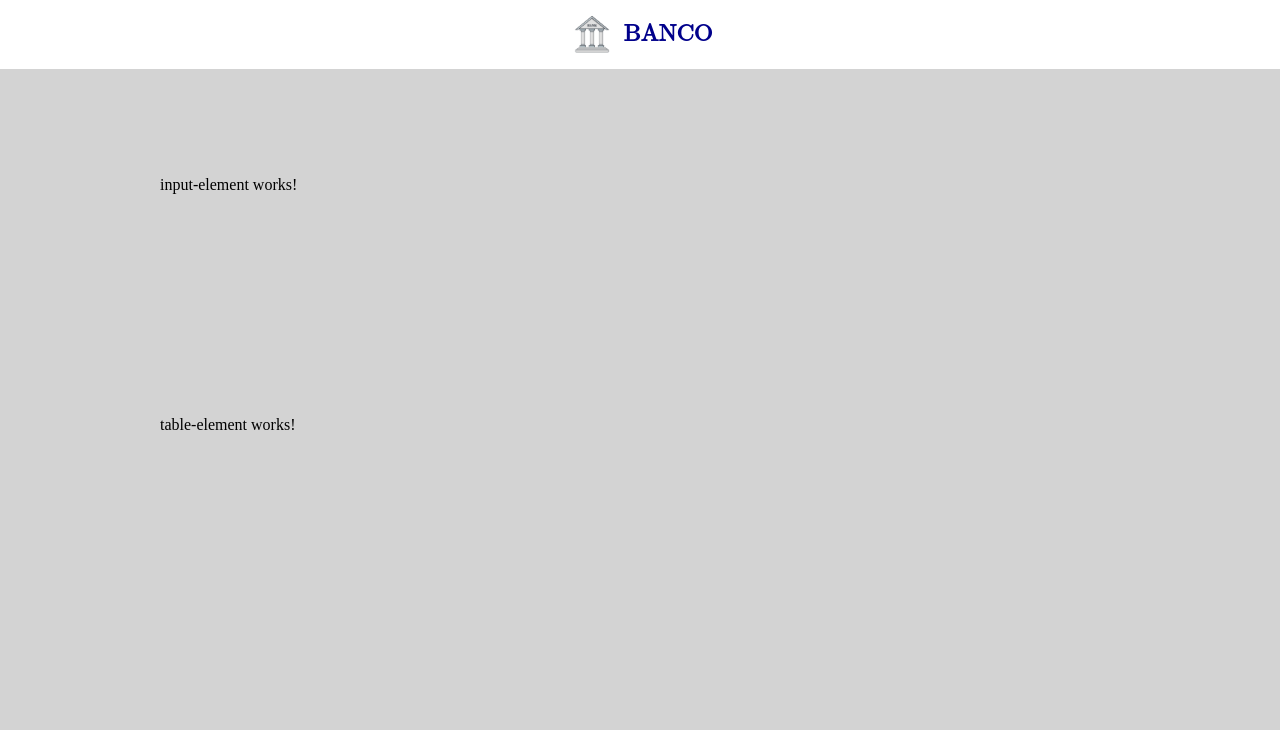
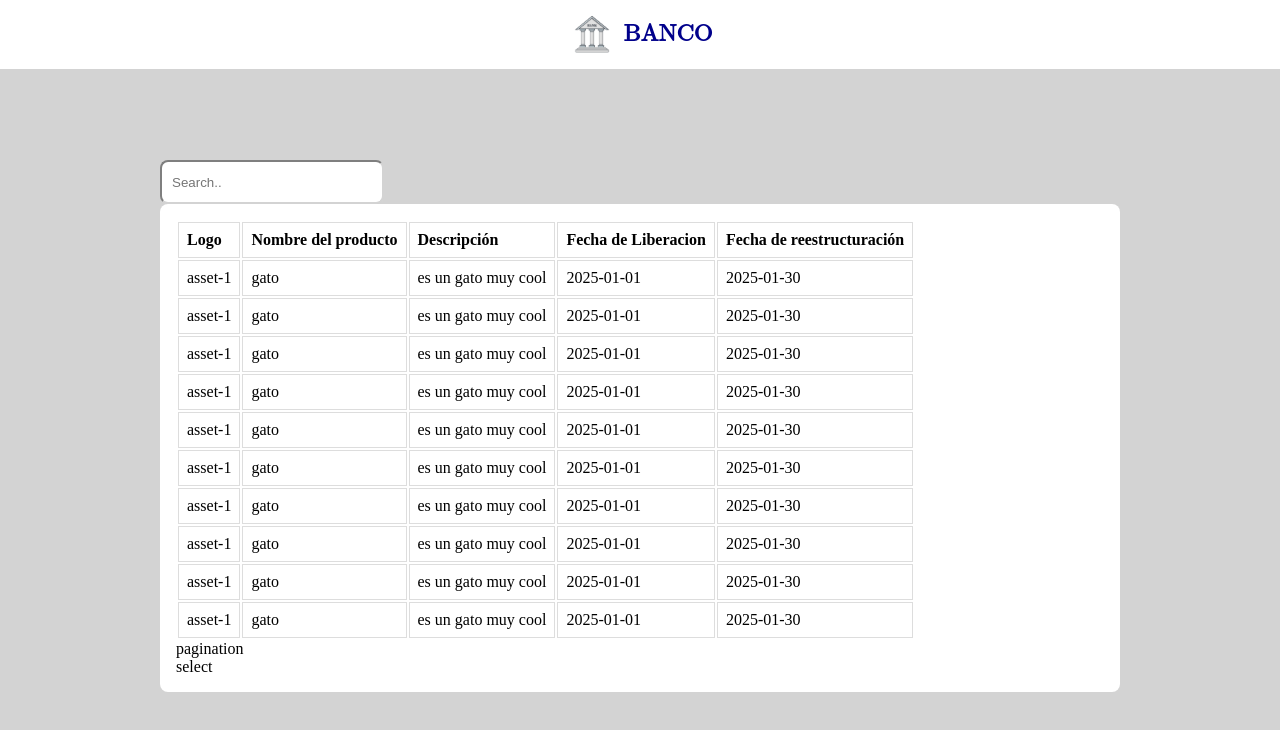
Before and after one commit to Grimmjow28/cristiam-bonilla-prueba, an Angular app: page /bank-administrator in a window 1280 px wide. Shown: the top 730 px of the page. Built offline with nearby package versions, Linux system fonts and the light colour scheme.

Commit message:
added normal table with mocked data

```diff
--- a/src/app/shared-elements/input-element/input-element.component.html
+++ b/src/app/shared-elements/input-element/input-element.component.html
@@ -1 +1,4 @@
-<p>input-element works!</p>
+<div>
+    <label *ngIf="controlConfiguration.label" for="">{{controlConfiguration.label}}</label>
+    <input class="input-element__input" [formControl]="control" [type]="controlConfiguration.type" [placeholder]="controlConfiguration.placeholder">
+</div>
--- a/src/app/shared-elements/input-element/input-element.component.scss
+++ b/src/app/shared-elements/input-element/input-element.component.scss
@@ -0,0 +1,8 @@
+.input-element__input {
+    border-radius: 8px;
+    height: 30px;
+    width: max-content;
+    min-width: 200px;
+    border-color: lightgray;
+    padding: 5px 10px;
+}
--- a/src/app/shared-elements/input-element/input-element.component.ts
+++ b/src/app/shared-elements/input-element/input-element.component.ts
@@ -1,19 +1,25 @@
+import { CommonModule } from '@angular/common';
 import { Component, input, Input } from '@angular/core';
 import { FormControl, ReactiveFormsModule} from '@angular/forms'
 
 @Component({
   selector: 'app-input-element',
   standalone: true,
-  imports: [ReactiveFormsModule],
+  imports: [ReactiveFormsModule, CommonModule],
   templateUrl: './input-element.component.html',
   styleUrl: './input-element.component.scss'
 })
 export class InputElementComponent {
   @Input() control: FormControl = new FormControl()
-  @Input() controlConfiguration: any = {
+  @Input() controlConfiguration: InputElementInteface = {
     label:'',
     placeholder: '',
-    inputType: 'text',
+    type: 'text',
   }
+}
 
+export interface InputElementInteface {
+  label?: string;
+  placeholder: string;
+  type: string;
 }
--- a/src/app/shared-elements/table-element/table-element.component.html
+++ b/src/app/shared-elements/table-element/table-element.component.html
@@ -1 +1,20 @@
-<p>table-element works!</p>
+<div class="table-element__container">
+    <table>
+        <tr>
+          <th>Logo</th>
+          <th>Nombre del producto</th>
+          <th>Descripción</th>
+          <th>Fecha de Liberacion</th>
+          <th>Fecha de reestructuración</th>
+        </tr>
+        <tr *ngFor="let element of elementsToShow">
+            <td>{{element.logo}}</td>
+            <td>{{element.name}}</td>
+            <td>{{element.descripton}}</td>
+            <td>{{element.dateRelease}}</td>
+            <td>{{element.dateRevision}}</td>
+        </tr>
+      </table>
+      <div>pagination</div>
+      <div>select</div>
+</div>
--- a/src/app/shared-elements/table-element/table-element.component.scss
+++ b/src/app/shared-elements/table-element/table-element.component.scss
@@ -0,0 +1,11 @@
+.table-element__container {
+    background-color: white;
+    border-radius: 8px;
+    padding: 1rem;
+}
+
+td, th {
+    border: 1px solid #dddddd;
+    text-align: left;
+    padding: 8px;
+  }
--- a/src/app/shared-elements/table-element/table-element.component.ts
+++ b/src/app/shared-elements/table-element/table-element.component.ts
@@ -1,12 +1,106 @@
-import { Component } from '@angular/core';
+import { CommonModule } from '@angular/common';
+import { Component, Input } from '@angular/core';
 
 @Component({
   selector: 'app-table-element',
   standalone: true,
-  imports: [],
+  imports: [CommonModule],
   templateUrl: './table-element.component.html',
   styleUrl: './table-element.component.scss'
 })
 export class TableElementComponent {
 
+  @Input() elementsToShow: TableElementInterface[] = [
+    {
+      id: 'uno',
+      name: 'gato',
+      descripton: 'es un gato muy cool',
+      logo: 'asset-1',
+      dateRelease: '2025-01-01',
+      dateRevision: '2025-01-30',
+    },
+    {
+      id: 'uno',
+      name: 'gato',
+      descripton: 'es un gato muy cool',
+      logo: 'asset-1',
+      dateRelease: '2025-01-01',
+      dateRevision: '2025-01-30',
+    },
+    {
+      id: 'uno',
+      name: 'gato',
+      descripton: 'es un gato muy cool',
+      logo: 'asset-1',
+      dateRelease: '2025-01-01',
+      dateRevision: '2025-01-30',
+    },
+    {
+      id: 'uno',
+      name: 'gato',
+      descripton: 'es un gato muy cool',
+      logo: 'asset-1',
+      dateRelease: '2025-01-01',
+      dateRevision: '2025-01-30',
+    },
+    {
+      id: 'uno',
+      name: 'gato',
+      descripton: 'es un gato muy cool',
+      logo: 'asset-1',
+      dateRelease: '2025-01-01',
+      dateRevision: '2025-01-30',
+    },
+    {
+      id: 'uno',
+      name: 'gato',
+      descripton: 'es un gato muy cool',
+      logo: 'asset-1',
+      dateRelease: '2025-01-01',
+      dateRevision: '2025-01-30',
+    }
+    , {
+      id: 'uno',
+      name: 'gato',
+      descripton: 'es un gato muy cool',
+      logo: 'asset-1',
+      dateRelease: '2025-01-01',
+      dateRevision: '2025-01-30',
+    }
+    , {
+      id: 'uno',
+      name: 'gato',
+      descripton: 'es un gato muy cool',
+      logo: 'asset-1',
+      dateRelease: '2025-01-01',
+      dateRevision: '2025-01-30',
+    },
+    {
+      id: 'uno',
+      name: 'gato',
+      descripton: 'es un gato muy cool',
+      logo: 'asset-1',
+      dateRelease: '2025-01-01',
+      dateRevision: '2025-01-30',
+    },
+    {
+      id: 'uno',
+      name: 'gato',
+      descripton: 'es un gato muy cool',
+      logo: 'asset-1',
+      dateRelease: '2025-01-01',
+      dateRevision: '2025-01-30',
+    }
+
+  ];
+
 }
+
+export interface TableElementInterface {
+  id: string;
+  name: string;
+  descripton: string;
+  logo: string;
+  dateRelease: string;
+  dateRevision: string;
+}
--- a/src/app/views/bank-administrator/bank-administrator.component.html
+++ b/src/app/views/bank-administrator/bank-administrator.component.html
@@ -1,4 +1,4 @@
 <div class="blank-administrator__container">
-    <app-input-element></app-input-element>
+    <app-input-element [control]="filter" [controlConfiguration]="filterComplement"></app-input-element>
     <app-table-element></app-table-element>
 </div>
--- a/src/app/views/bank-administrator/bank-administrator.component.ts
+++ b/src/app/views/bank-administrator/bank-administrator.component.ts
@@ -1,6 +1,7 @@
 import { Component } from '@angular/core';
-import { InputElementComponent } from "../../shared-elements/input-element/input-element.component";
+import { InputElementComponent, InputElementInteface } from "../../shared-elements/input-element/input-element.component";
 import { TableElementComponent } from "../../shared-elements/table-element/table-element.component";
+import { FormControl } from '@angular/forms';
 
 @Component({
   selector: 'app-bank-administrator',
@@ -11,4 +12,9 @@ import { TableElementComponent } from "../../shared-elements/table-element/table
 })
 export class BankAdministratorComponent {
 
+  filter: FormControl = new FormControl('');
+  filterComplement: InputElementInteface = {
+    placeholder: 'Search..',
+    type: 'text'
+  }
 }
```
Also changed, not shown: src/app/views/bank-administrator/bank-administrator.component.scss (line endings or trailing spaces).
